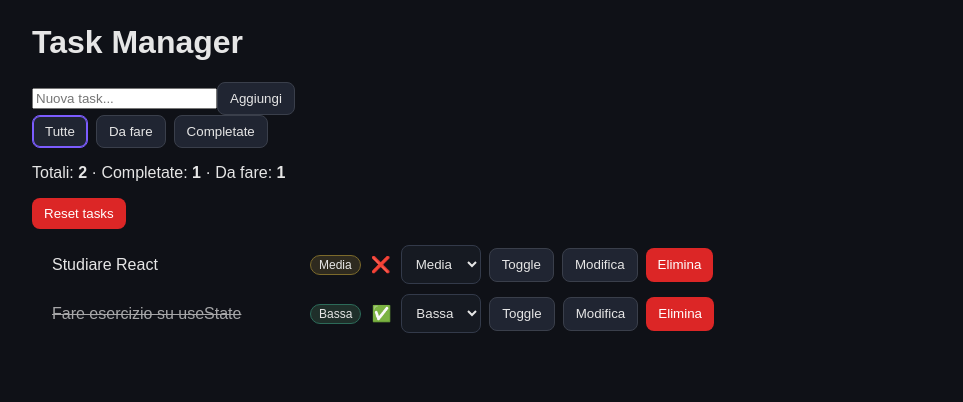
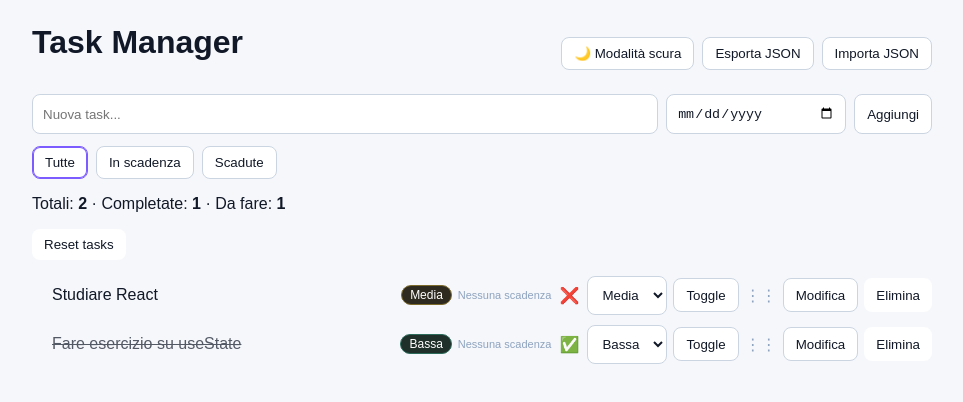
Before and after one commit to iqtron/task-manager, a React (Vite) app: page / in a window 1280 px wide. Shown: the top 402 px of the page, without its empty margins (158-1121 px from the left). Built offline with nearby package versions, Linux system fonts and the light colour scheme.

Commit message:
Update project files

```diff
--- a/index.html
+++ b/index.html
@@ -1,9 +1,11 @@
 <!doctype html>
-<html lang="en">
+<html lang="it">
   <head>
     <meta charset="UTF-8" />
     <meta name="viewport" content="width=device-width, initial-scale=1.0" />
-    <title>task-manager-react</title>
+    <meta name="description" content="Task Manager React con scadenze, filtri, tema chiaro/scuro e import/export JSON." />
+    <title>Task Manager</title>
+    <link rel="icon" type="image/svg+xml" href="/favicon.svg" />
   </head>
   <body>
     <div id="root"></div>
--- a/src/App.css
+++ b/src/App.css
@@ -1,3 +1,36 @@
+body {
+  margin: 0;
+  font-family: Arial, sans-serif;
+  background-color: #0f1117;
+  color: #e6e6e6;
+}
+
+body[data-theme="light"] {
+  background-color: #f5f7fb;
+  color: #111827;
+}
+
+body[data-theme="light"] .app {
+  color: #111827;
+}
+
+body[data-theme="light"] input,
+body[data-theme="light"] select,
+body[data-theme="light"] button {
+  background-color: #ffffff;
+  color: #111827;
+  border-color: #cbd5e1;
+}
+
+body[data-theme="light"] .badge,
+body[data-theme="light"] .due-badge {
+  color: #ffffff;
+}
+
+body[data-theme="light"] .task-item.overdue {
+  background: rgba(239, 68, 68, 0.12);
+}
+
 .app {
   max-width: 900px;
   margin: 0 auto;
@@ -11,7 +44,7 @@ h1 {
 
 .add-row {
   display: grid;
-  grid-template-columns: 1fr 130px auto;
+  grid-template-columns: minmax(0, 1fr) 180px auto;
   gap: 8px;
   margin-bottom: 12px;
 }
@@ -69,10 +102,18 @@ button:hover {
   opacity: 0.9;
 }
 
+.top-bar {
+  display: flex;
+  justify-content: space-between;
+  align-items: center;
+  gap: 12px;
+  margin-bottom: 12px;
+  flex-wrap: wrap;
+}
+
 .actions {
   display: flex;
   gap: 8px;
-  margin-bottom: 12px;
   flex-wrap: wrap;
 }
 
@@ -84,8 +125,28 @@ button:hover {
   margin-bottom: 10px;
   display: flex;
   align-items: center;
-  gap: 8px;
-  flex-wrap: wrap;
+  gap: 6px;
+  cursor: grab;
+  flex-wrap: nowrap;
+  overflow-x: auto;
+  white-space: nowrap;
+}
+
+.task-item.dragging {
+  opacity: 0.6;
+}
+
+.drag-hint {
+  cursor: grab;
+  color: #8ea3bf;
+  user-select: none;
+}
+
+.task-item.overdue {
+  border: 1px solid #ef4444;
+  background: rgba(239, 68, 68, 0.12);
+  border-radius: 10px;
+  padding: 8px 10px;
 }
 
 /* FIX: allinea tutti i bottoni nella riga task */
@@ -98,7 +159,11 @@ button:hover {
 }
 
 .task-text {
-  min-width: 250px;
+  min-width: 0;
+  flex: 1 1 auto;
+  white-space: nowrap;
+  overflow: hidden;
+  text-overflow: ellipsis;
 }
 
 .task-text.done {
@@ -109,6 +174,47 @@ button:hover {
 .status {
   width: 24px;
   text-align: center;
+}
+
+.due-date {
+  font-size: 11px;
+  color: #8ea3bf;
+  white-space: nowrap;
+}
+
+.task-item .badge,
+.task-item .due-date,
+.task-item .due-badge,
+.task-item .status,
+.task-item select,
+.task-item button,
+.task-item .drag-hint {
+  flex: 0 0 auto;
+}
+
+.due-date.overdue {
+  color: #fda4af;
+  font-weight: 600;
+}
+
+.due-badge {
+  font-size: 12px;
+  padding: 2px 8px;
+  border-radius: 999px;
+  background: #7f1d1d;
+  color: white;
+}
+
+.due-badge.status-today {
+  background: #b45309;
+}
+
+.due-badge.status-tomorrow {
+  background: #2563eb;
+}
+
+.due-badge.status-overdue {
+  background: #7f1d1d;
 }
 
 .badge {
--- a/src/App.jsx
+++ b/src/App.jsx
@@ -1,27 +1,120 @@
-import { useEffect, useMemo, useState } from "react";
+import { useEffect, useMemo, useRef, useState } from "react";
 import TaskForm from "./components/TaskForm";
 import TaskList from "./components/TaskList";
 import TaskFilters from "./components/TaskFilters";
 import "./App.css";
 
 const initialTasks = [
-  { id: 1, text: "Studiare React", done: false, priority: "media" },
-  { id: 2, text: "Fare esercizio su useState", done: true, priority: "bassa" },
+  { id: 1, text: "Studiare React", done: false, priority: "media", dueDate: null },
+  { id: 2, text: "Fare esercizio su useState", done: true, priority: "bassa", dueDate: null },
 ];
+
+function normalizeTasks(value) {
+  if (!Array.isArray(value)) return initialTasks;
+
+  return value.map((task, index) => ({
+    ...task,
+    dueDate: task.dueDate ?? null,
+    order: typeof task.order === "number" ? task.order : index,
+  }));
+}
+
+function parseDate(value) {
+  if (!value) return null;
+
+  const [year, month, day] = value.split("-").map(Number);
+  if (!year || !month || !day) return null;
+
+  return new Date(year, month - 1, day);
+}
+
+function isOverdue(value, done) {
+  if (!value || done) return false;
+
+  const dueDate = parseDate(value);
+  if (!dueDate) return false;
+
+  const today = new Date();
+  today.setHours(0, 0, 0, 0);
+
+  return dueDate < today;
+}
+
+function isDueSoon(value, done) {
+  if (!value || done) return false;
+
+  const dueDate = parseDate(value);
+  if (!dueDate) return false;
+
+  const today = new Date();
+  today.setHours(0, 0, 0, 0);
+
+  const weekLater = new Date(today);
+  weekLater.setDate(today.getDate() + 7);
+
+  return dueDate >= today && dueDate <= weekLater;
+}
+
+function sortTasks(tasks) {
+  return [...tasks].sort((a, b) => {
+    const aHasManualOrder = typeof a.order === "number";
+    const bHasManualOrder = typeof b.order === "number";
+
+    if (aHasManualOrder || bHasManualOrder) {
+      const aOrder = aHasManualOrder ? a.order : 0;
+      const bOrder = bHasManualOrder ? b.order : 0;
+      return aOrder - bOrder;
+    }
+
+    const aOverdue = isOverdue(a.dueDate, a.done);
+    const bOverdue = isOverdue(b.dueDate, b.done);
+
+    if (aOverdue && !bOverdue) return -1;
+    if (!aOverdue && bOverdue) return 1;
+
+    if (!a.dueDate && b.dueDate) return 1;
+    if (a.dueDate && !b.dueDate) return -1;
+
+    if (!a.dueDate && !b.dueDate) return 0;
+
+    return parseDate(a.dueDate) - parseDate(b.dueDate);
+  });
+}
 
 export default function App() {
   const [tasks, setTasks] = useState(() => {
+    try {
       const saved = localStorage.getItem("tasks");
-    return saved ? JSON.parse(saved) : initialTasks;
+      return saved ? normalizeTasks(JSON.parse(saved)) : initialTasks;
+    } catch {
+      return initialTasks;
+    }
   });
 
-  const [filter, setFilter] = useState("all"); // all | active | completed
+  const [filter, setFilter] = useState("all");
+  const [theme, setTheme] = useState(() => {
+    if (typeof window === "undefined") return "dark";
+
+    const savedTheme = localStorage.getItem("theme");
+    if (savedTheme === "light" || savedTheme === "dark") {
+      return savedTheme;
+    }
+
+    return window.matchMedia("(prefers-color-scheme: dark)").matches ? "dark" : "light";
+  });
+  const [draggedTaskId, setDraggedTaskId] = useState(null);
+  const importInputRef = useRef(null);
 
   useEffect(() => {
     localStorage.setItem("tasks", JSON.stringify(tasks));
   }, [tasks]);
 
-  function addTask(text) {
+  useEffect(() => {
+    document.body.setAttribute("data-theme", theme);
+    localStorage.setItem("theme", theme);
+  }, [theme]);
+
+  function addTask(text, dueDate) {
     const clean = text.trim();
     if (!clean) return;
 
@@ -30,9 +123,11 @@ export default function App() {
       text: clean,
       done: false,
       priority: "bassa",
+      dueDate: dueDate || null,
+      order: -1,
     };
 
-    setTasks((prev) => [newTask, ...prev]);
+    setTasks((prev) => [newTask, ...prev.map((task, index) => ({ ...task, order: index + 1 }))]);
   }
 
   function toggleTask(id) {
@@ -71,27 +166,109 @@ export default function App() {
     setFilter("all");
   }
 
+  function toggleTheme() {
+    setTheme((prevTheme) => (prevTheme === "dark" ? "light" : "dark"));
+  }
+
+  function reorderTasks(fromId, toId) {
+    const sourceId = Number(fromId);
+    const targetId = Number(toId);
+
+    if (!sourceId || !targetId || sourceId === targetId) return;
+
+    setTasks((prevTasks) => {
+      const sourceIndex = prevTasks.findIndex((task) => task.id === sourceId);
+      const targetIndex = prevTasks.findIndex((task) => task.id === targetId);
+
+      if (sourceIndex < 0 || targetIndex < 0) return prevTasks;
+
+      const nextTasks = [...prevTasks];
+      const [movedTask] = nextTasks.splice(sourceIndex, 1);
+      nextTasks.splice(targetIndex, 0, movedTask);
+      return nextTasks.map((task, index) => ({ ...task, order: index }));
+    });
+    setDraggedTaskId(null);
+  }
+
+  function exportTasks() {
+    const payload = JSON.stringify(tasks, null, 2);
+    const blob = new Blob([payload], { type: "application/json" });
+    const url = URL.createObjectURL(blob);
+    const link = document.createElement("a");
+    link.href = url;
+    link.download = "tasks.json";
+    link.click();
+    URL.revokeObjectURL(url);
+  }
+
+  function importTasks(event) {
+    const file = event.target.files?.[0];
+    if (!file) return;
+
+    const reader = new FileReader();
+    reader.onload = () => {
+      try {
+        const parsed = JSON.parse(reader.result);
+        const ok = window.confirm("Sostituire le task attuali con quelle importate?");
+        if (!ok) return;
+        setTasks(normalizeTasks(parsed));
+        setFilter("all");
+      } catch {
+        window.alert("File JSON non valido.");
+      } finally {
+        event.target.value = "";
+      }
+    };
+    reader.readAsText(file);
+  }
+
   const visibleTasks = useMemo(() => {
-    if (filter === "active") return tasks.filter((t) => !t.done);
-    if (filter === "completed") return tasks.filter((t) => t.done);
-    return tasks;
+    let filteredTasks = [];
+
+    switch (filter) {
+      case "due-soon":
+        filteredTasks = tasks.filter((task) => isDueSoon(task.dueDate, task.done));
+        break;
+      case "overdue":
+        filteredTasks = tasks.filter((task) => isOverdue(task.dueDate, task.done));
+        break;
+      default:
+        filteredTasks = tasks;
+        break;
+    }
+
+    return sortTasks(filteredTasks);
   }, [tasks, filter]);
 
   const total = tasks.length;
-  const completed = tasks.filter((t) => t.done).length;
+  const completed = tasks.filter((task) => task.done).length;
   const todo = total - completed;
 
   return (
     <main className="app">
+      <div className="top-bar">
         <h1>Task Manager</h1>
+
+        <div className="actions">
+          <button type="button" onClick={toggleTheme}>
+            {theme === "dark" ? "☀️ Modalità chiara" : "🌙 Modalità scura"}
+          </button>
+          <button type="button" onClick={exportTasks}>
+            Esporta JSON
+          </button>
+          <button type="button" onClick={() => importInputRef.current?.click()}>
+            Importa JSON
+          </button>
+          <input ref={importInputRef} type="file" accept="application/json" onChange={importTasks} hidden />
+        </div>
+      </div>
 
       <TaskForm onAddTask={addTask} />
 
       <TaskFilters filter={filter} setFilter={setFilter} />
 
       <p>
-  Totali: <strong>{total}</strong> · Completate:{" "}
-  <strong>{completed}</strong> · Da fare: <strong>{todo}</strong>
+        Totali: <strong>{total}</strong> · Completate: <strong>{completed}</strong> · Da fare: <strong>{todo}</strong>
       </p>
 
       <button className="danger" onClick={resetTasks}>
@@ -107,6 +284,9 @@ export default function App() {
           onDelete={deleteTask}
           onEdit={editTask}
           onPriorityChange={changePriority}
+          onReorderTask={reorderTasks}
+          onDragStart={setDraggedTaskId}
+          draggedTaskId={draggedTaskId}
         />
       )}
     </main>
--- a/src/components/TaskFilters.jsx
+++ b/src/components/TaskFilters.jsx
@@ -9,17 +9,17 @@ function TaskFilters({ filter, setFilter }) {
       </button>
 
       <button
-        className={filter === "active" ? "active" : ""}
-        onClick={() => setFilter("active")}
+        className={filter === "due-soon" ? "active" : ""}
+        onClick={() => setFilter("due-soon")}
       >
-        Da fare
+        In scadenza
       </button>
 
       <button
-        className={filter === "completed" ? "active" : ""}
-        onClick={() => setFilter("completed")}
+        className={filter === "overdue" ? "active" : ""}
+        onClick={() => setFilter("overdue")}
       >
-        Completate
+        Scadute
       </button>
     </div>
   );
--- a/src/components/TaskForm.jsx
+++ b/src/components/TaskForm.jsx
@@ -2,21 +2,28 @@ import { useState } from "react";
 
 export default function TaskForm({ onAddTask }) {
   const [text, setText] = useState("");
+  const [dueDate, setDueDate] = useState("");
 
   function handleSubmit(e) {
     e.preventDefault();
-    onAddTask(text);
+    onAddTask(text, dueDate);
     setText("");
+    setDueDate("");
   }
 
   return (
-    <form onSubmit={handleSubmit}>
+    <form onSubmit={handleSubmit} className="add-row">
       <input
         type="text"
         placeholder="Nuova task..."
         value={text}
         onChange={(e) => setText(e.target.value)}
       />
+      <input
+        type="date"
+        value={dueDate}
+        onChange={(e) => setDueDate(e.target.value)}
+      />
       <button type="submit">Aggiungi</button>
     </form>
   );
--- a/src/components/TaskItem.jsx
+++ b/src/components/TaskItem.jsx
@@ -1,6 +1,57 @@
 import { useState } from "react";
 
-function TaskItem({ task, onToggle, onDelete, onEdit, onPriorityChange }) {
+function parseDate(value) {
+  if (!value) return null;
+
+  const [year, month, day] = value.split("-").map(Number);
+  if (!year || !month || !day) return null;
+
+  return new Date(year, month - 1, day);
+}
+
+function formatDate(value) {
+  const date = parseDate(value);
+  if (!date) return "Nessuna scadenza";
+
+  return new Intl.DateTimeFormat("it-IT", {
+    day: "2-digit",
+    month: "2-digit",
+    year: "numeric",
+  }).format(date);
+}
+
+function isOverdue(value, done) {
+  if (!value || done) return false;
+
+  const dueDate = parseDate(value);
+  if (!dueDate) return false;
+
+  const today = new Date();
+  today.setHours(0, 0, 0, 0);
+
+  return dueDate < today;
+}
+
+function getDueStatus(value, done) {
+  if (!value || done) return null;
+
+  const dueDate = parseDate(value);
+  if (!dueDate) return null;
+
+  const today = new Date();
+  today.setHours(0, 0, 0, 0);
+
+  const tomorrow = new Date(today);
+  tomorrow.setDate(today.getDate() + 1);
+
+  if (dueDate < today) return { label: "In ritardo", className: "status-overdue" };
+  if (dueDate.getTime() === today.getTime()) return { label: "Scade oggi", className: "status-today" };
+  if (dueDate.getTime() === tomorrow.getTime()) return { label: "Scade domani", className: "status-tomorrow" };
+
+  return null;
+}
+
+function TaskItem({ task, onToggle, onDelete, onEdit, onPriorityChange, onReorderTask, onDragStart, isDragging, draggedTaskId }) {
   const [isEditing, setIsEditing] = useState(false);
   const [draftText, setDraftText] = useState(task.text);
 
@@ -28,8 +79,25 @@ function TaskItem({ task, onToggle, onDelete, onEdit, onPriorityChange }) {
       ? "prio-medium"
       : "prio-low";
 
+  const overdue = isOverdue(task.dueDate, task.done);
+  const dueStatus = getDueStatus(task.dueDate, task.done);
+  const dueLabel = task.dueDate ? `Scadenza: ${formatDate(task.dueDate)}` : "Nessuna scadenza";
+
   return (
-    <li className="task-item">
+    <li
+      className={`task-item${overdue ? " overdue" : ""}${isDragging ? " dragging" : ""}`}
+      draggable
+      onDragStart={(event) => {
+        event.dataTransfer.setData("text/plain", String(task.id));
+        onDragStart(task.id);
+      }}
+      onDragOver={(event) => event.preventDefault()}
+      onDrop={(event) => {
+        const sourceId = event.dataTransfer.getData("text/plain");
+        onReorderTask?.(sourceId, task.id);
+      }}
+      onDragEnd={() => onDragStart(null)}
+    >
       {isEditing ? (
         <>
           <input
@@ -47,6 +115,9 @@ function TaskItem({ task, onToggle, onDelete, onEdit, onPriorityChange }) {
           </span>
 
           <span className={`badge ${priorityClass}`}>{task.priority}</span>
+          <span className={`due-date${overdue ? " overdue" : ""}`}>{dueLabel}</span>
+          {dueStatus ? <span className={`due-badge ${dueStatus.className}`}>{dueStatus.label}</span> : null}
+          {overdue && !dueStatus ? <span className="due-badge status-overdue">In ritardo</span> : null}
           <span className="status">{task.done ? "✅" : "❌"}</span>
 
           <select
@@ -60,6 +131,7 @@ function TaskItem({ task, onToggle, onDelete, onEdit, onPriorityChange }) {
           </select>
 
           <button onClick={() => onToggle(task.id)}>Toggle</button>
+          <span className="drag-hint">⋮⋮</span>
           <button onClick={startEdit}>Modifica</button>
           <button className="danger" onClick={() => onDelete(task.id)}>
             Elimina
--- a/src/components/TaskList.jsx
+++ b/src/components/TaskList.jsx
@@ -1,6 +1,6 @@
 import TaskItem from "./TaskItem";
 
-function TaskList({ tasks, onToggle, onDelete, onEdit, onPriorityChange }) {
+function TaskList({ tasks, onToggle, onDelete, onEdit, onPriorityChange, onReorderTask, onDragStart, draggedTaskId }) {
   if (tasks.length === 0) {
     return <p>Nessuna task da mostrare.</p>;
   }
@@ -15,6 +15,10 @@ function TaskList({ tasks, onToggle, onDelete, onEdit, onPriorityChange }) {
           onDelete={onDelete}
           onEdit={onEdit}
           onPriorityChange={onPriorityChange}
+          onReorderTask={onReorderTask}
+          onDragStart={onDragStart}
+          isDragging={draggedTaskId === task.id}
+          draggedTaskId={draggedTaskId}
         />
       ))}
     </ul>
```
Also changed, not shown: 1 other file (tests, documents, lock files or other folders). Lines whose indentation alone changed are shown as unchanged.
